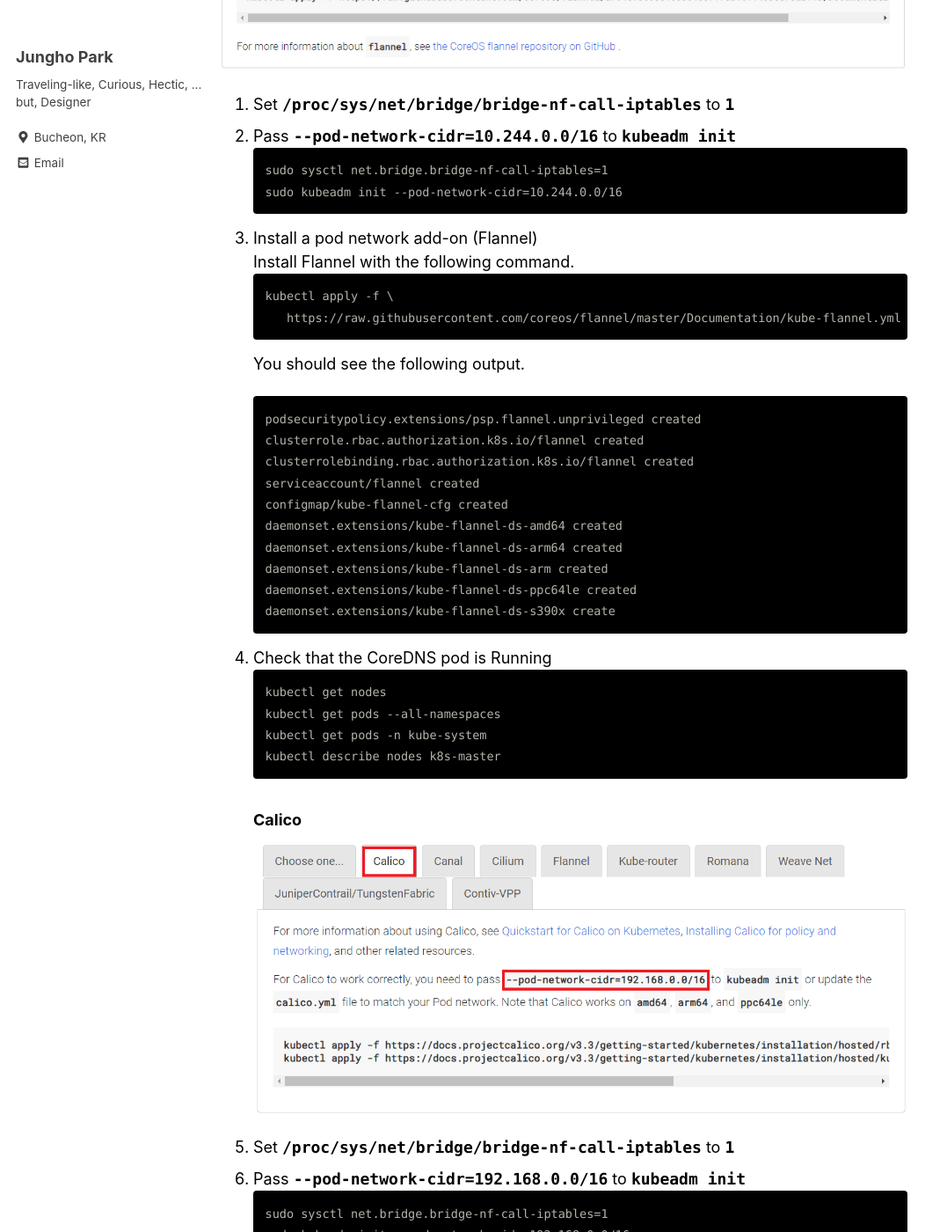
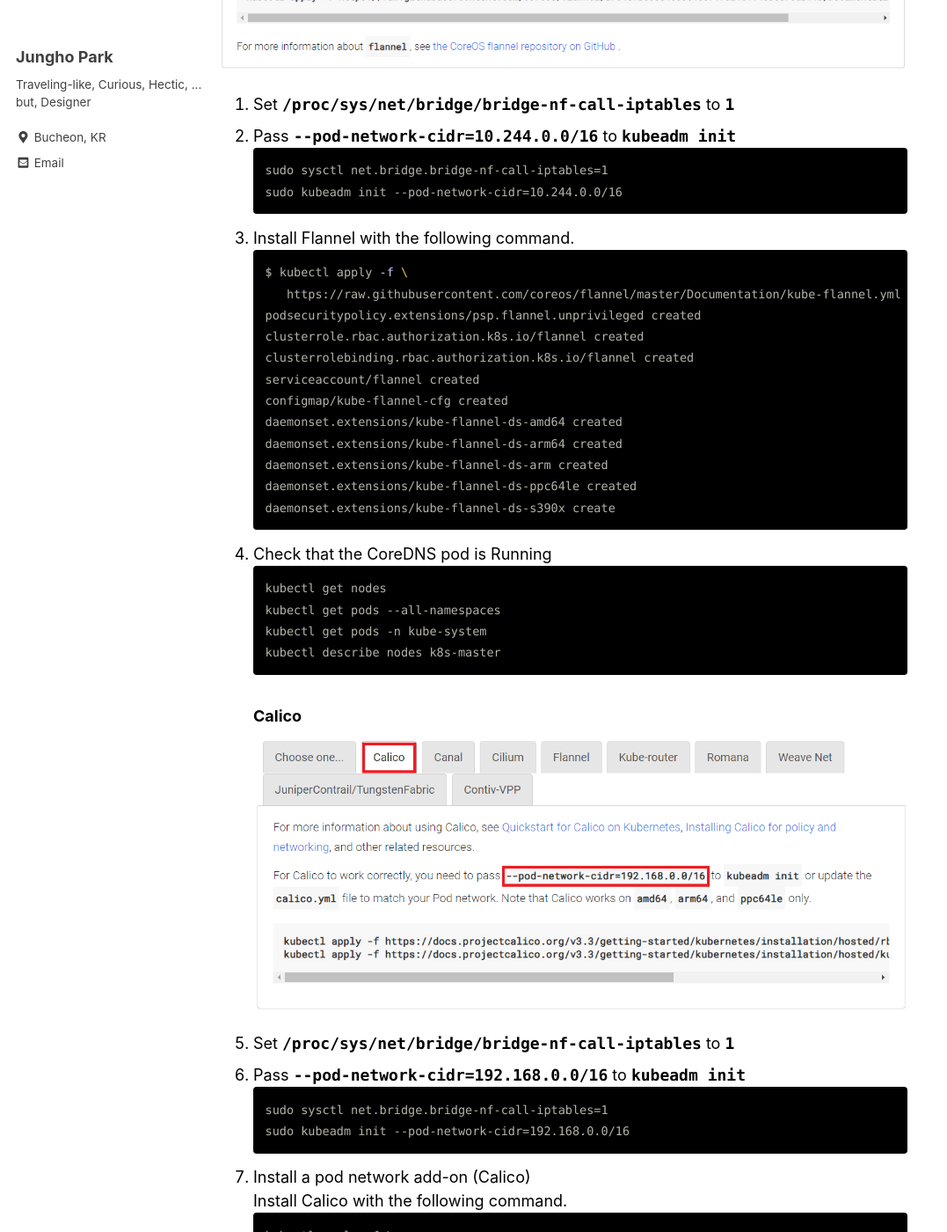
Before and after one commit to unipark00/tekrepo, a Jekyll site: the page built from _posts/2019-04-07-configure-k8s-cluster.md, in a window 1280 px wide and 1400 px high, scrolled down 2318 px. Shown: the whole window at 88% size, without its empty margins (0-1077 px from the left). Built offline with Jekyll 4.4.1, drawn with Linux system fonts in a browser that asks for light colours; cached includes are drawn as plain includes; some of the changed text lies outside the part shown.

Commit message:
Update 2019-04-07-configure-k8s-cluster.md

````diff
--- a/_posts/2019-04-07-configure-k8s-cluster.md
+++ b/_posts/2019-04-07-configure-k8s-cluster.md
@@ -59,14 +59,10 @@ kubectl apply -f <add-on.yaml>
 sudo sysctl net.bridge.bridge-nf-call-iptables=1
 sudo kubeadm init --pod-network-cidr=10.244.0.0/16
 ```
-3. Install a pod network add-on (Flannel)
-Install Flannel with the following command.
+3. Install Flannel with the following command.
 ```console
-kubectl apply -f \
+$ kubectl apply -f \
       https://raw.githubusercontent.com/coreos/flannel/master/Documentation/kube-flannel.yml
-```
-You should see the following output.
-```console
 podsecuritypolicy.extensions/psp.flannel.unprivileged created
 clusterrole.rbac.authorization.k8s.io/flannel created
 clusterrolebinding.rbac.authorization.k8s.io/flannel created
````
